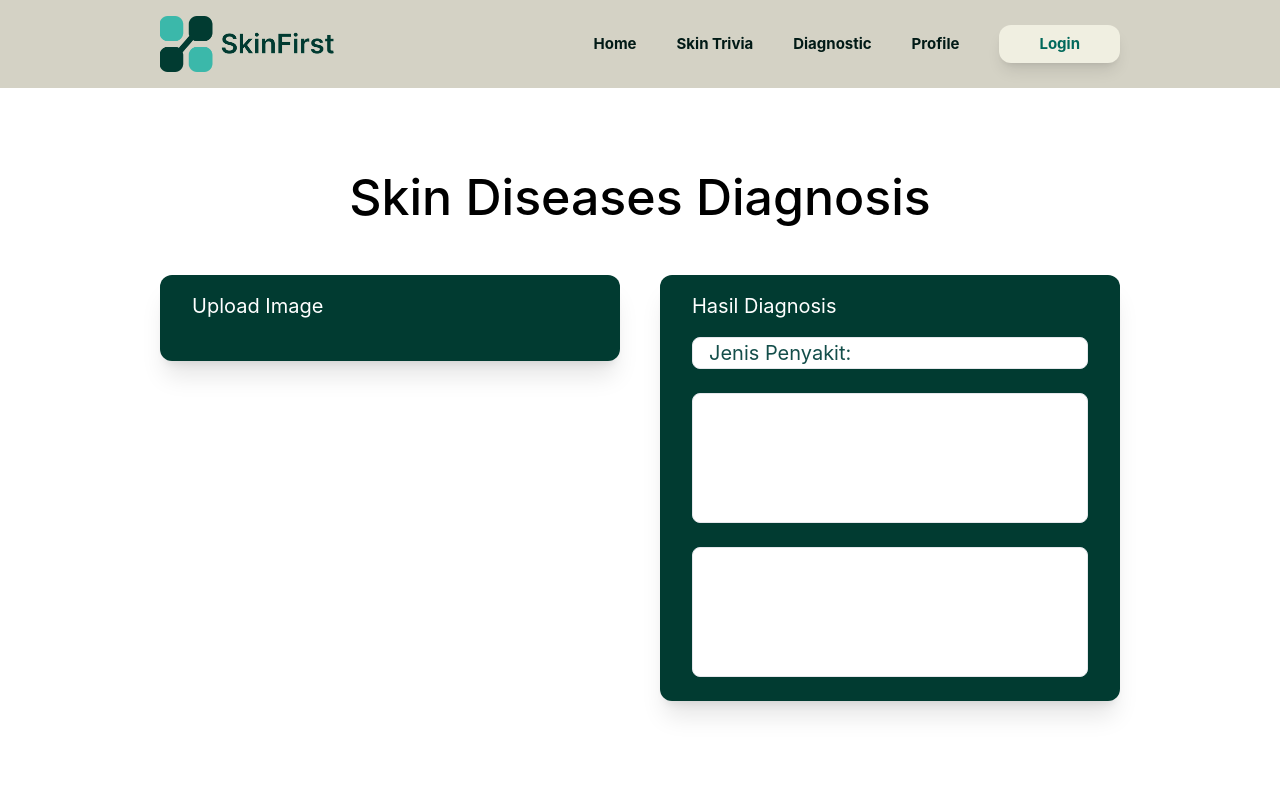
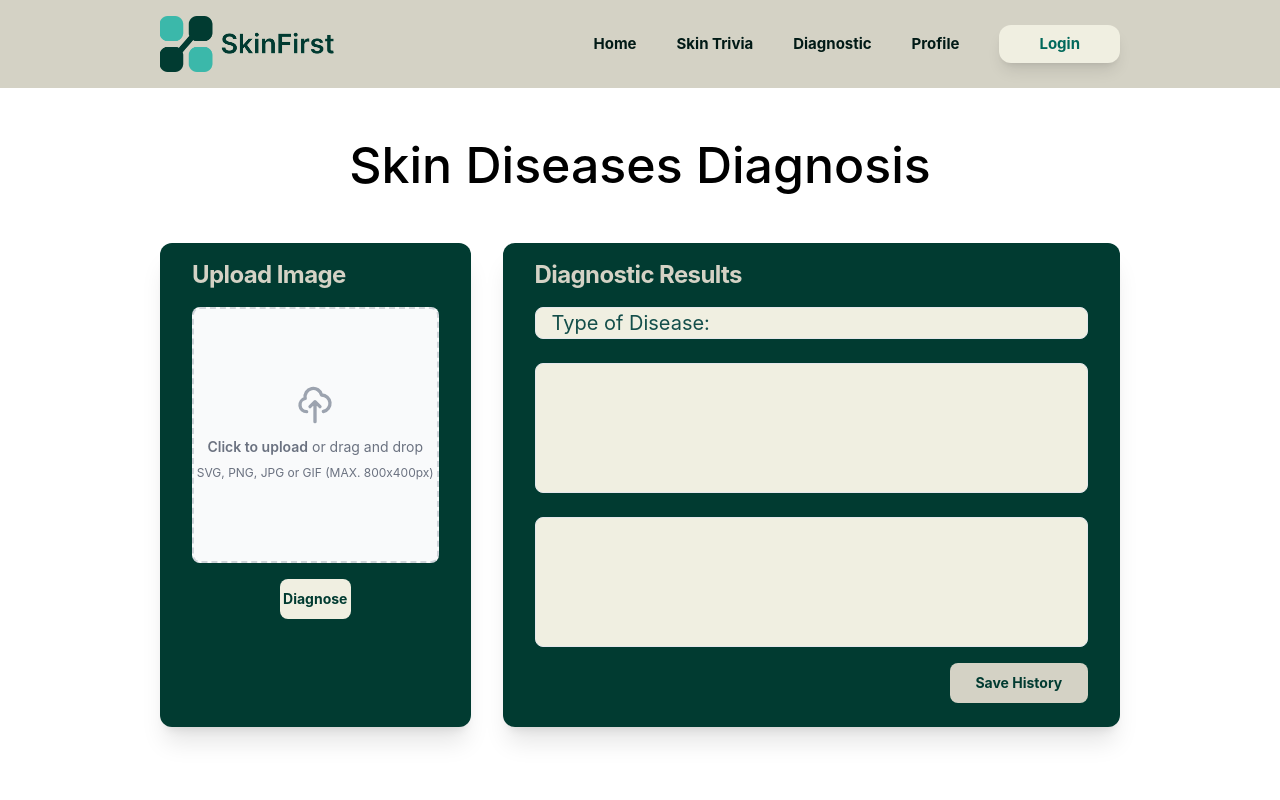
Before and after one commit to Auletta-Khansa/SkinFirst, a React (Create React App) app: page /Diagnostic in a window 1280 px wide. Shown: the top 800 px of the page. Built offline with nearby package versions, Linux system fonts and the light colour scheme.

Commit message:
fix upload image

```diff
--- a/src/components/pages/Diagnostic.jsx
+++ b/src/components/pages/Diagnostic.jsx
@@ -3,34 +3,88 @@ const Diagnostic = () => {
   return (
     <>
       {/*Fun Facts */}
-      <section className="min-h-screen  px-40 pt-40 pb-10 bg-[#FFFFFFF]">
+      <section className="min-h-screen  px-40 pt-32 pb-20 bg-[#FFFFFFF]">
         <h1 className="text-center text-[50px] font-medium">
           Skin Diseases Diagnosis
         </h1>
-        <div className="pt-10 flex justify-between gap-10">
-          <div className="flex h-full bg-[#013B31] w-1/2 px-4 pb-6 text-[20px] shadow-xl rounded-xl">
-            <h1 className="text-start text-white p-4">Upload Image</h1>
+        <div className="pt-10 flex justify-between gap-8">
+          <div className=" bg-[#013B31] w-1/3 px-8 pb-6 text-[20px] shadow-xl rounded-xl">
+            <h1 className="text-primary-3 text-xl font-bold  py-4 md:text-2xl leading-tight tracking-tight ">
+              Upload Image
+            </h1>
+            <div class="flex items-center justify-center w-full">
+              <label
+                for="dropzone-file"
+                class="flex flex-col items-center justify-center w-full h-64 border-2 border-gray-300 border-dashed rounded-lg cursor-pointer bg-gray-50 dark:hover:bg-bray-800 dark:bg-gray-700 hover:bg-gray-100 dark:border-gray-600 dark:hover:border-gray-500 dark:hover:bg-gray-600"
+              >
+                <div class="flex flex-col items-center justify-center pt-5 pb-6">
+                  <svg
+                    aria-hidden="true"
+                    class="w-10 h-10 mb-3 text-gray-400"
+                    fill="none"
+                    stroke="currentColor"
+                    viewBox="0 0 24 24"
+                    xmlns="http://www.w3.org/2000/svg"
+                  >
+                    <path
+                      stroke-linecap="round"
+                      stroke-linejoin="round"
+                      stroke-width="2"
+                      d="M7 16a4 4 0 01-.88-7.903A5 5 0 1115.9 6L16 6a5 5 0 011 9.9M15 13l-3-3m0 0l-3 3m3-3v12"
+                    ></path>
+                  </svg>
+                  <p class="mb-2 text-sm text-gray-500 dark:text-gray-400">
+                    <span class="font-semibold">Click to upload</span> or drag
+                    and drop
+                  </p>
+                  <p class="text-xs text-gray-500 dark:text-gray-400">
+                    SVG, PNG, JPG or GIF (MAX. 800x400px)
+                  </p>
+                </div>
+                <input id="dropzone-file" type="file" class="hidden" />
+              </label>
+            </div>
+            <div class="flex w-full justify-center pt-4 px-4">
+              <button
+                type="submit"
+                class="w-1/3 h-1/6 text-primary-0 bg-primary-1 hover:bg-primary-3 focus:ring-4 focus:outline-none focus:ring-primary-300 font-bold rounded-lg text-sm  py-2.5 text-center"
+                fdprocessedid="gkbxyo"
+              >
+                Diagnose
+              </button>
+            </div>
+          </div>
 
+          <div className="bg-[#013B31] w-2/3 px-4 pb-6 text-[20px]  shadow-xl rounded-xl">
+            <h1 className="text-primary-3 text-xl font-bold px-4 py-4 md:text-2xl leading-tight tracking-tight ">
+              Diagnostic Results
+            </h1>
 
-            <div></div>
-          </div>
-          <div className="bg-[#013B31] w-1/2 px-4 pb-6 text-[20px]  shadow-xl rounded-xl">
-            <h1 className="text-white p-4">Hasil Diagnosis</h1>
-
-           <div className="px-4">
-           <div className=" px-4  bg-white rounded-lg border ">
-              <span className="text-teal-900">Jenis Penyakit:</span>
-            </div>
+            <div className="px-4">
+              <div className=" px-4  bg-primary-1 rounded-lg border ">
+                <span className="text-teal-900 item-center justify-center">
+                  Type of Disease:
+                </span>
+              </div>
             </div>
             <div className="px-4 py-6">
-           <div className=" px-4 py-16 bg-white rounded-lg border ">
-              <span className="text-teal-900"></span>
-            </div>
+              <div className=" px-4 py-16 bg-primary-1 rounded-lg border ">
+                <span className="text-teal-900"></span>
+              </div>
             </div>
             <div className="px-4 ">
-           <div className=" px-4 py-16 bg-white rounded-lg border ">
-              <span className="text-teal-900"></span>
+              <div className=" px-4 py-16 bg-primary-1 rounded-lg border ">
+                <span className="text-teal-900"></span>
+              </div>
             </div>
+            <div class="flex w-full justify-end pt-4 px-4">
+              <button
+                type="submit"
+                class="w-1/4 h-1/6 text-primary-0  bg-primary-3 hover:bg-primary-1 focus:ring-4 focus:outline-none focus:ring-primary-300 font-bold rounded-lg text-sm px-5 py-2.5 text-center"
+                fdprocessedid="gkbxyo"
+              >
+                Save History
+              </button>
             </div>
           </div>
         </div>
```
